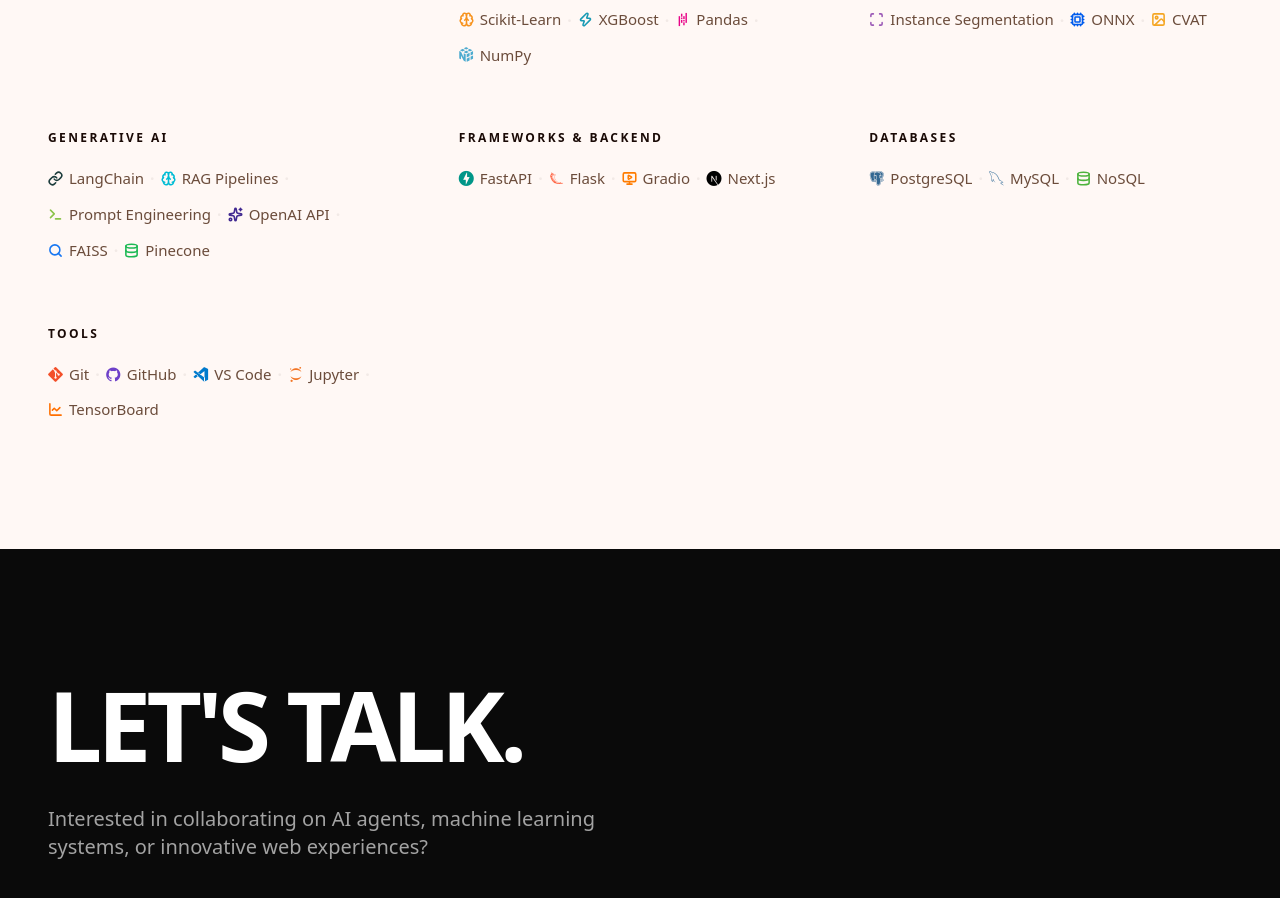
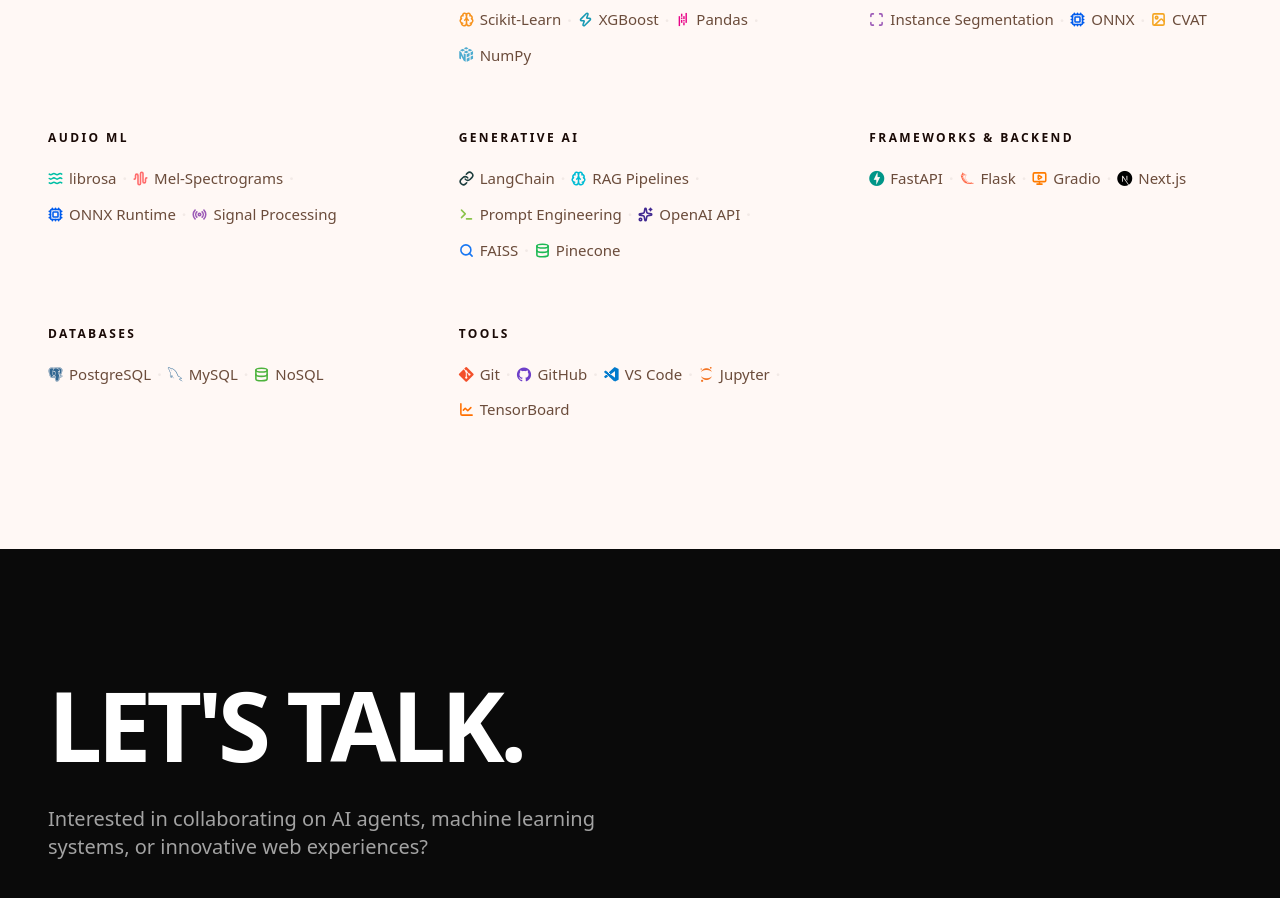
Before and after one commit to sara-2-ai-ml/sara-resulaj, a Next.js app: page / in a window 1280 px wide. Shown: the part 4740-5638 px from the top of the page. Built offline with nearby package versions, Linux system fonts and the light colour scheme.

Commit message:
Update skills section

```diff
--- a/src/components/Skills.tsx
+++ b/src/components/Skills.tsx
@@ -5,8 +5,8 @@
 import { ScrollTrigger } from "gsap/ScrollTrigger";
 import {
   Database, Eye, Network, Scan, Cpu, Image as ImageIcon,
-  Link, Library, Brain, Terminal, Sparkles, Search,
-  MonitorPlay, LineChart, Zap
+  Link, Brain, Terminal, Sparkles, Search,
+  MonitorPlay, LineChart, Zap, Waves, AudioWaveform, Radio
 } from "lucide-react";
 
 type Skill = {
@@ -45,6 +45,15 @@
       { name: "Instance Segmentation", Icon: Scan, iconColor: "#9B59B6" },
       { name: "ONNX", Icon: Cpu, iconColor: "#005CED" },
       { name: "CVAT", Icon: ImageIcon, iconColor: "#F5A623" }
+    ]
+  },
+  {
+    name: "AUDIO ML",
+    skills: [
+      { name: "librosa", Icon: Waves, iconColor: "#00BFA5" },
+      { name: "Mel-Spectrograms", Icon: AudioWaveform, iconColor: "#FF6B6B" },
+      { name: "ONNX Runtime", Icon: Cpu, iconColor: "#005CED" },
+      { name: "Signal Processing", Icon: Radio, iconColor: "#9B59B6" }
     ]
   },
   {
@@ -95,6 +104,8 @@
   itemsRef.current = [];
 
   useEffect(() => {
+    gsap.registerPlugin(ScrollTrigger);
+
     const ctx = gsap.context(() => {
       // Staggered reveal for each individual skill item
       gsap.fromTo(
```
